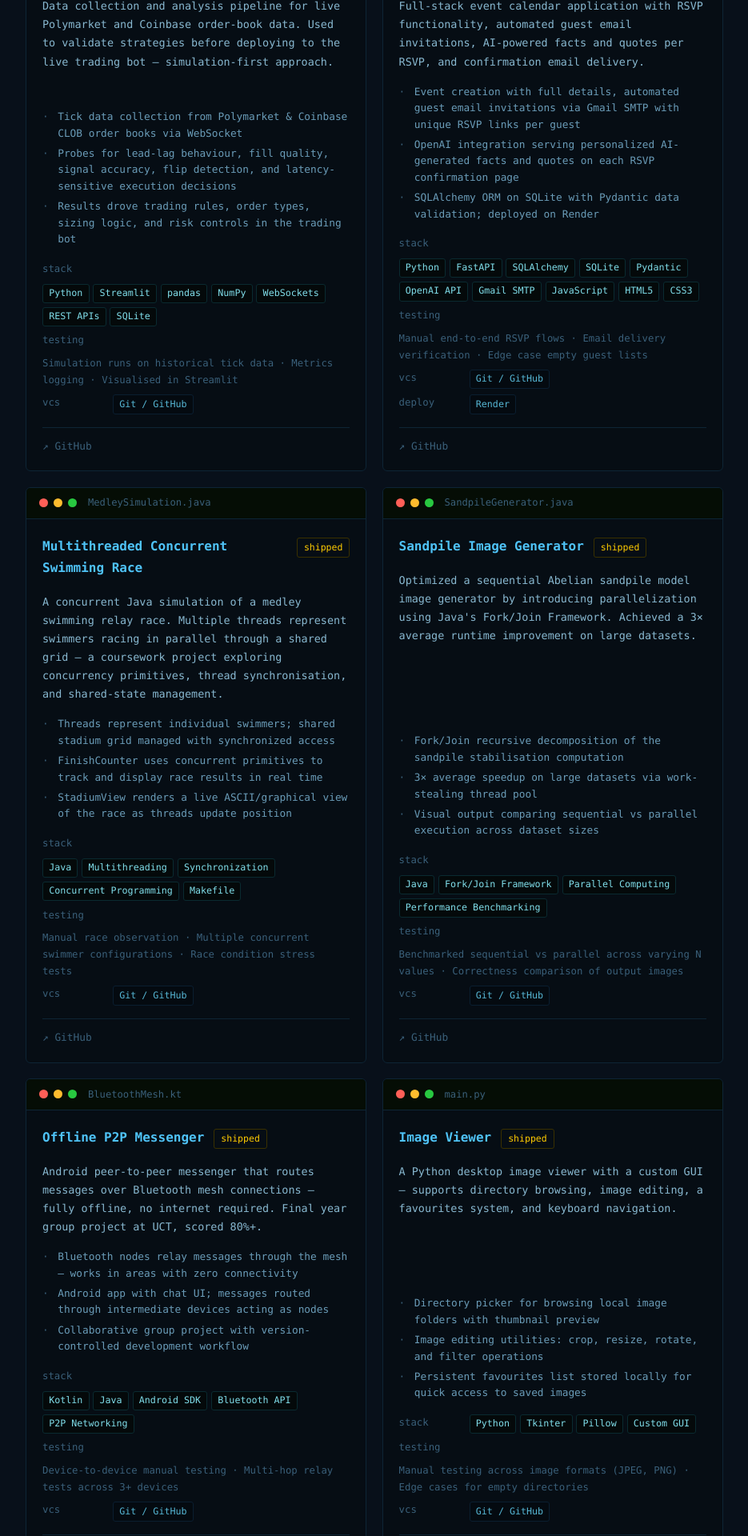
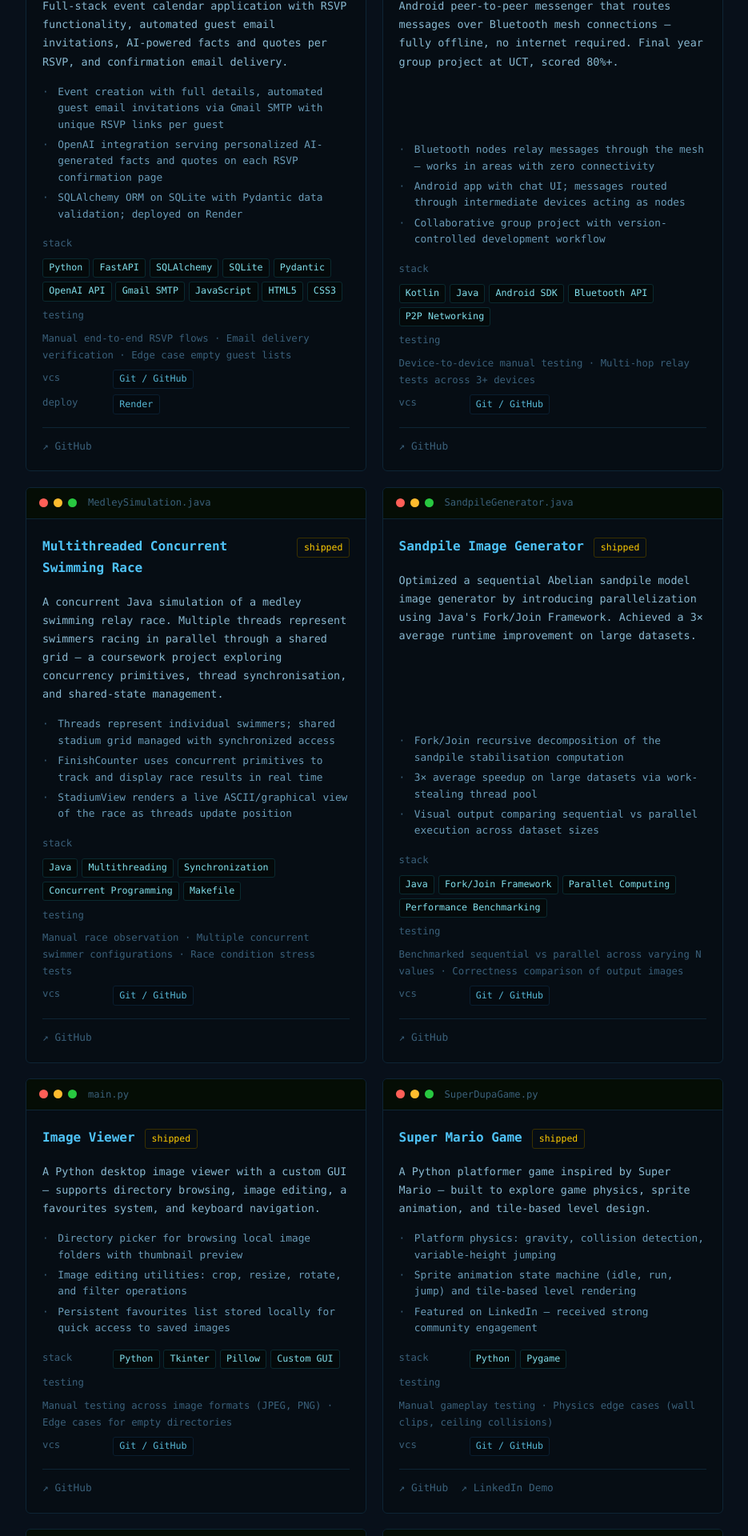
Before and after one commit to BlesstheGM/portfolio, a Next.js app: page / in a window 1280 px wide. Shown: the part 2360-4280 px from the top of the page at 80% size, without its empty margins (172-1107 px from the left). Built offline with nearby package versions, Linux system fonts and the light colour scheme.

Commit message:
Reorder projects: P2P to #2, Market Data to last; add LinkedIn demo link to Mario

```diff
--- a/components/Projects.tsx
+++ b/components/Projects.tsx
@@ -9,24 +9,10 @@ interface Project {
   deployment?: string;
   status: 'active' | 'shipped';
   github: string;
+  demo?: string;
 }
 
 const projects: Project[] = [
-  {
-    name: 'Market Data & Research Pipeline',
-    filename: 'research_pipeline.py',
-    desc: 'Data collection and analysis pipeline for live Polymarket and Coinbase order-book data. Used to validate strategies before deploying to the live trading bot — simulation-first approach.',
-    highlights: [
-      'Tick data collection from Polymarket & Coinbase CLOB order books via WebSocket',
-      'Probes for lead-lag behaviour, fill quality, signal accuracy, flip detection, and latency-sensitive execution decisions',
-      'Results drove trading rules, order types, sizing logic, and risk controls in the trading bot',
-    ],
-    stack: ['Python', 'Streamlit', 'pandas', 'NumPy', 'WebSockets', 'REST APIs', 'SQLite'],
-    testing: 'Simulation runs on historical tick data · Metrics logging · Visualised in Streamlit',
-    vcs: 'Git / GitHub',
-    status: 'active',
-    github: 'https://github.com/BlesstheGM',
-  },
   {
     name: 'CalendarSite',
     filename: 'calendar_site/',
@@ -42,6 +28,21 @@ const projects: Project[] = [
     deployment: 'Render',
     status: 'shipped',
     github: 'https://github.com/BlesstheGM/CalendarSite',
+  },
+  {
+    name: 'Offline P2P Messenger',
+    filename: 'BluetoothMesh.kt',
+    desc: 'Android peer-to-peer messenger that routes messages over Bluetooth mesh connections — fully offline, no internet required. Final year group project at UCT, scored 80%+.',
+    highlights: [
+      'Bluetooth nodes relay messages through the mesh — works in areas with zero connectivity',
+      'Android app with chat UI; messages routed through intermediate devices acting as nodes',
+      'Collaborative group project with version-controlled development workflow',
+    ],
+    stack: ['Kotlin', 'Java', 'Android SDK', 'Bluetooth API', 'P2P Networking'],
+    testing: 'Device-to-device manual testing · Multi-hop relay tests across 3+ devices',
+    vcs: 'Git / GitHub',
+    status: 'shipped',
+    github: 'https://github.com/BlesstheGM',
   },
   {
     name: 'Multithreaded Concurrent Swimming Race',
@@ -74,21 +75,6 @@ const projects: Project[] = [
     github: 'https://github.com/BlesstheGM/Sandpile-Image-Generator',
   },
   {
-    name: 'Offline P2P Messenger',
-    filename: 'BluetoothMesh.kt',
-    desc: 'Android peer-to-peer messenger that routes messages over Bluetooth mesh connections — fully offline, no internet required. Final year group project at UCT, scored 80%+.',
-    highlights: [
-      'Bluetooth nodes relay messages through the mesh — works in areas with zero connectivity',
-      'Android app with chat UI; messages routed through intermediate devices acting as nodes',
-      'Collaborative group project with version-controlled development workflow',
-    ],
-    stack: ['Kotlin', 'Java', 'Android SDK', 'Bluetooth API', 'P2P Networking'],
-    testing: 'Device-to-device manual testing · Multi-hop relay tests across 3+ devices',
-    vcs: 'Git / GitHub',
-    status: 'shipped',
-    github: 'https://github.com/BlesstheGM',
-  },
-  {
     name: 'Image Viewer',
     filename: 'main.py',
     desc: 'A Python desktop image viewer with a custom GUI — supports directory browsing, image editing, a favourites system, and keyboard navigation.',
@@ -117,6 +103,7 @@ const projects: Project[] = [
     vcs: 'Git / GitHub',
     status: 'shipped',
     github: 'https://github.com/BlesstheGM/Super-Dupa-Game',
+    demo: 'https://www.linkedin.com/posts/blessing-hlongwane-740ab426a_super-dupa-game-im-thrilled-to-unveil-ugcPost-7265255517302759427-l1KU/?utm_source=share&utm_medium=member_desktop&rcm=ACoAAEIDsiAB3Jo_pTiEVeYxJu8HLZTkaOeY1dw',
   },
   {
     name: 'Email Summarizer',
@@ -144,6 +131,21 @@ const projects: Project[] = [
     ],
     stack: ['Python', 'asyncio', 'uvloop', 'WebSockets', 'Polymarket CLOB', 'Chainlink', 'Deribit API', 'orjson', 'REST APIs'],
     testing: 'Paper/live mode toggle · Trade logging · Retry guards · Exposure limit checks',
+    vcs: 'Git / GitHub',
+    status: 'active',
+    github: 'https://github.com/BlesstheGM',
+  },
+  {
+    name: 'Market Data & Research Pipeline',
+    filename: 'research_pipeline.py',
+    desc: 'Data collection and analysis pipeline for live Polymarket and Coinbase order-book data. Used to validate strategies before deploying to the live trading bot — simulation-first approach.',
+    highlights: [
+      'Tick data collection from Polymarket & Coinbase CLOB order books via WebSocket',
+      'Probes for lead-lag behaviour, fill quality, signal accuracy, flip detection, and latency-sensitive execution decisions',
+      'Results drove trading rules, order types, sizing logic, and risk controls in the trading bot',
+    ],
+    stack: ['Python', 'Streamlit', 'pandas', 'NumPy', 'WebSockets', 'REST APIs', 'SQLite'],
+    testing: 'Simulation runs on historical tick data · Metrics logging · Visualised in Streamlit',
     vcs: 'Git / GitHub',
     status: 'active',
     github: 'https://github.com/BlesstheGM',
@@ -213,6 +215,16 @@ export default function Projects() {
                 >
                   ↗ GitHub
                 </a>
+                {p.demo && (
+                  <a
+                    href={p.demo}
+                    target="_blank"
+                    rel="noopener noreferrer"
+                    className="project-link"
+                  >
+                    ↗ LinkedIn Demo
+                  </a>
+                )}
               </div>
             </div>
           </div>
```
